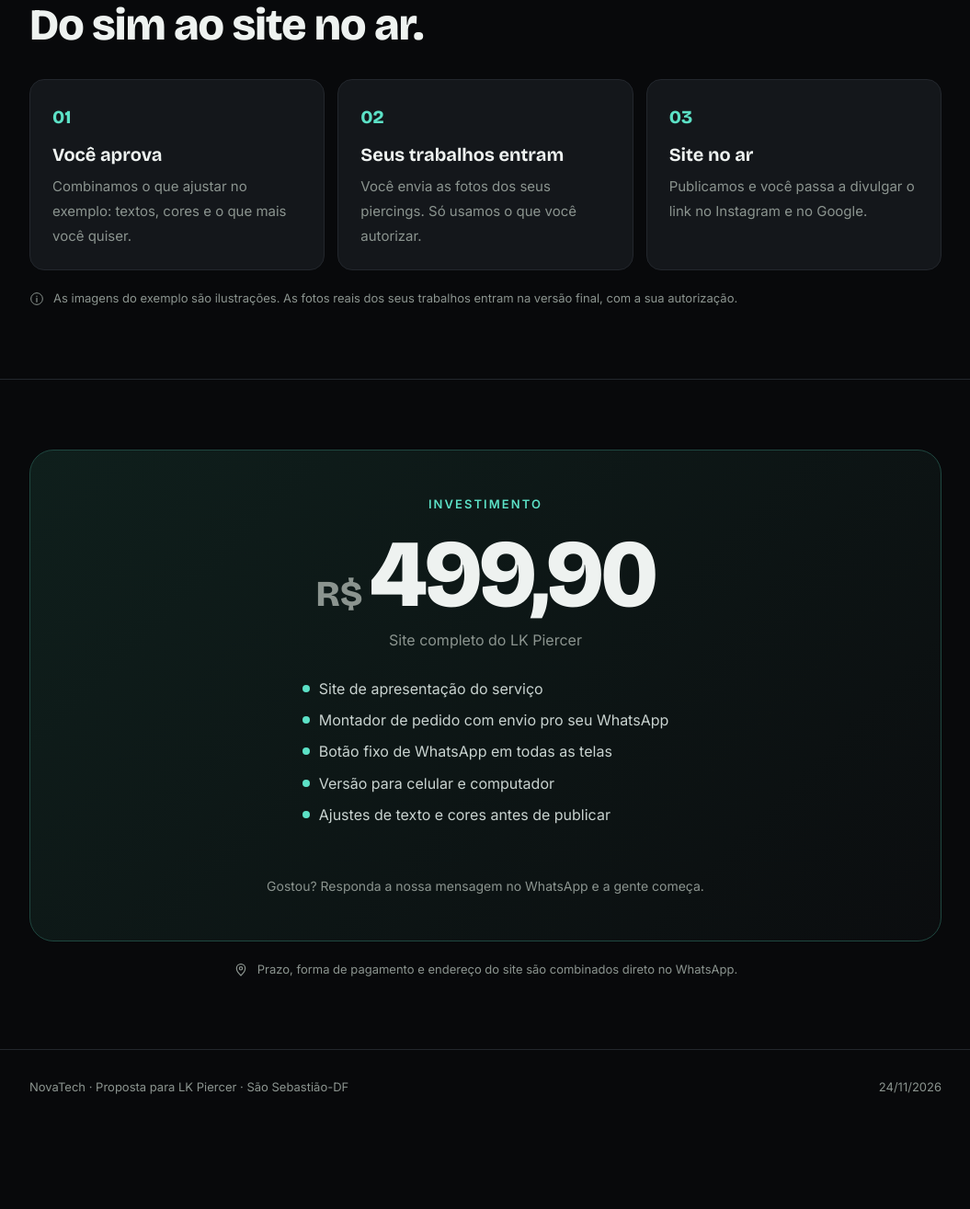
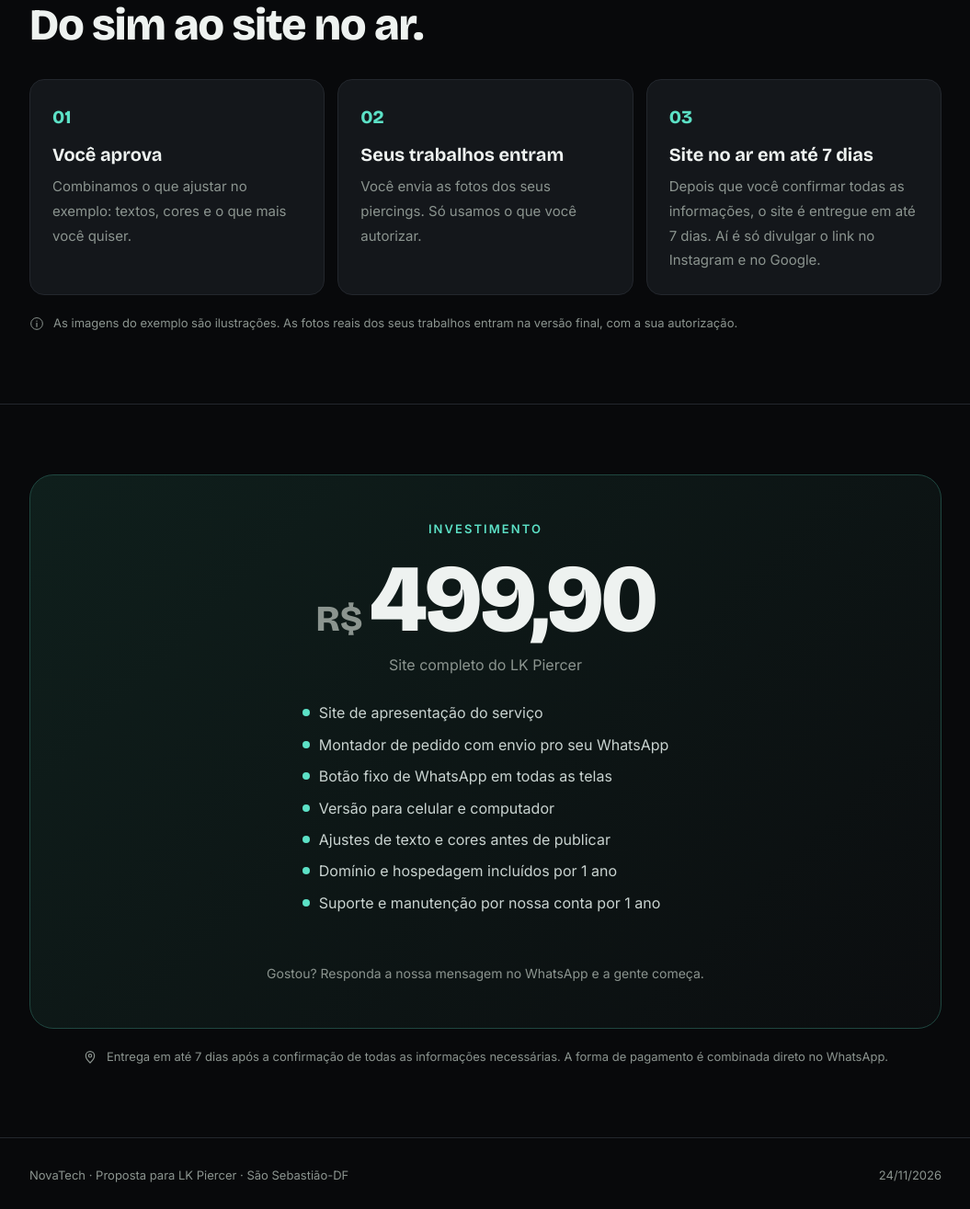
Before and after one commit to novatekig-01/igmlabs, a plain HTML site: page demos/lk-piercer-proposta/index.html in a window 1280 px wide. Shown: the part 1845-3160 px from the top of the page at 92% size, without its empty margins (112-1167 px from the left). Before the commit the page ends 3069 px from the top, so only its background shows below. Drawn offline with nearby package versions, Linux system fonts and the light colour scheme.

Commit message:
Proposta LK Piercer: domínio, hospedagem e suporte por 1 ano; entrega em até 7 dias
Co-Authored-By: Claude Sonnet 5.5 <noreply@anthropic.com>
Claude-Session: https://claude.ai/code/session_01KK6cGAiKT5vf9nv4psCf2Q

```diff
--- a/demos/lk-piercer-proposta/index.html
+++ b/demos/lk-piercer-proposta/index.html
@@ -145,7 +145,7 @@ footer .wrap{display:flex;justify-content:space-between;flex-wrap:wrap;gap:10px}
     <div class="flow">
       <div class="step"><em>01</em><b>Você aprova</b><span>Combinamos o que ajustar no exemplo: textos, cores e o que mais você quiser.</span></div>
       <div class="step"><em>02</em><b>Seus trabalhos entram</b><span>Você envia as fotos dos seus piercings. Só usamos o que você autorizar.</span></div>
-      <div class="step"><em>03</em><b>Site no ar</b><span>Publicamos e você passa a divulgar o link no Instagram e no Google.</span></div>
+      <div class="step"><em>03</em><b>Site no ar em até 7 dias</b><span>Depois que você confirmar todas as informações, o site é entregue em até 7 dias. Aí é só divulgar o link no Instagram e no Google.</span></div>
     </div>
     <p class="note"><svg><use href="#i-info"/></svg><span>As imagens do exemplo são ilustrações. As fotos reais dos seus trabalhos entram na versão final, com a sua autorização.</span></p>
   </div>
@@ -163,10 +163,12 @@ footer .wrap{display:flex;justify-content:space-between;flex-wrap:wrap;gap:10px}
         <li>Botão fixo de WhatsApp em todas as telas</li>
         <li>Versão para celular e computador</li>
         <li>Ajustes de texto e cores antes de publicar</li>
+        <li>Domínio e hospedagem incluídos por 1 ano</li>
+        <li>Suporte e manutenção por nossa conta por 1 ano</li>
       </ul>
       <p class="open">Gostou? Responda a nossa mensagem no WhatsApp e a gente começa.</p>
     </div>
-    <p class="note" style="justify-content:center"><svg><use href="#i-pin"/></svg><span>Prazo, forma de pagamento e endereço do site são combinados direto no WhatsApp.</span></p>
+    <p class="note" style="justify-content:center"><svg><use href="#i-pin"/></svg><span>Entrega em até 7 dias após a confirmação de todas as informações necessárias. A forma de pagamento é combinada direto no WhatsApp.</span></p>
   </div>
 </section>
 </main>
```
